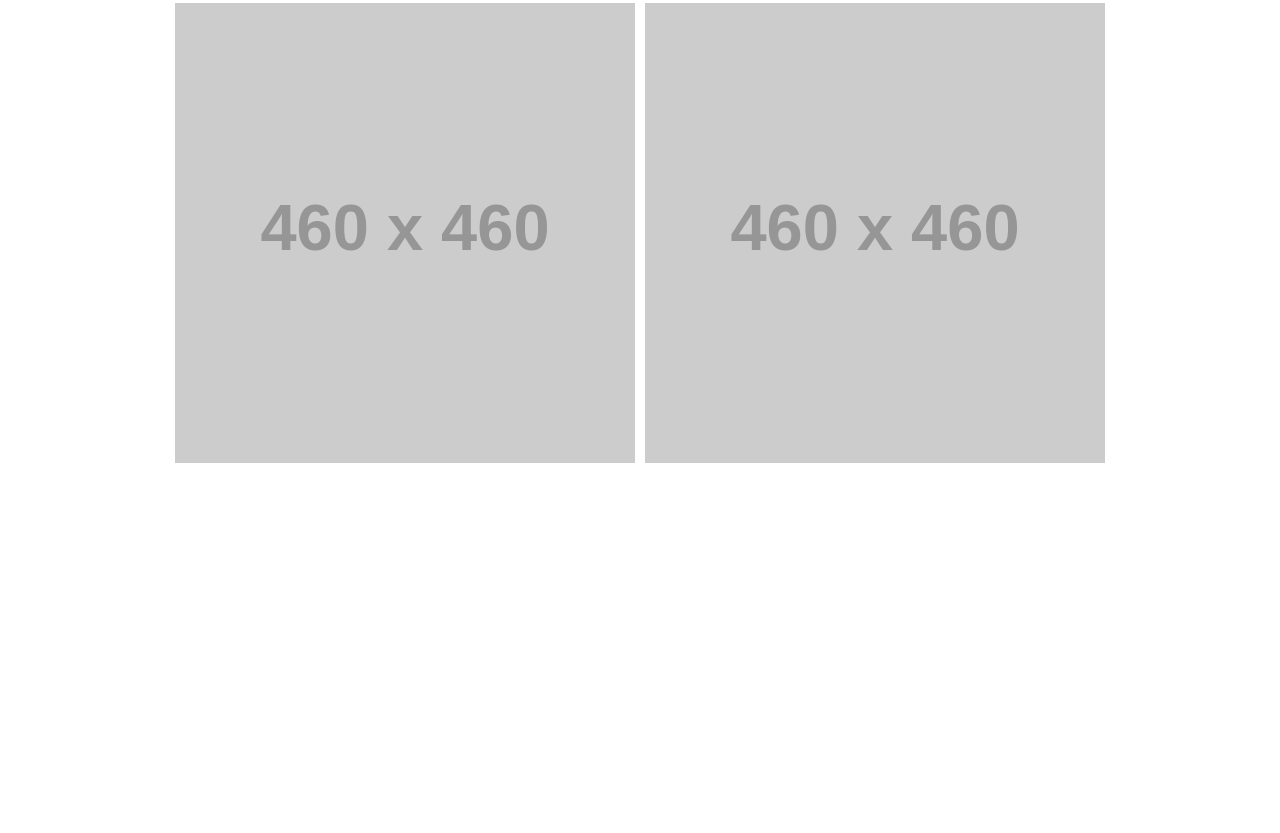
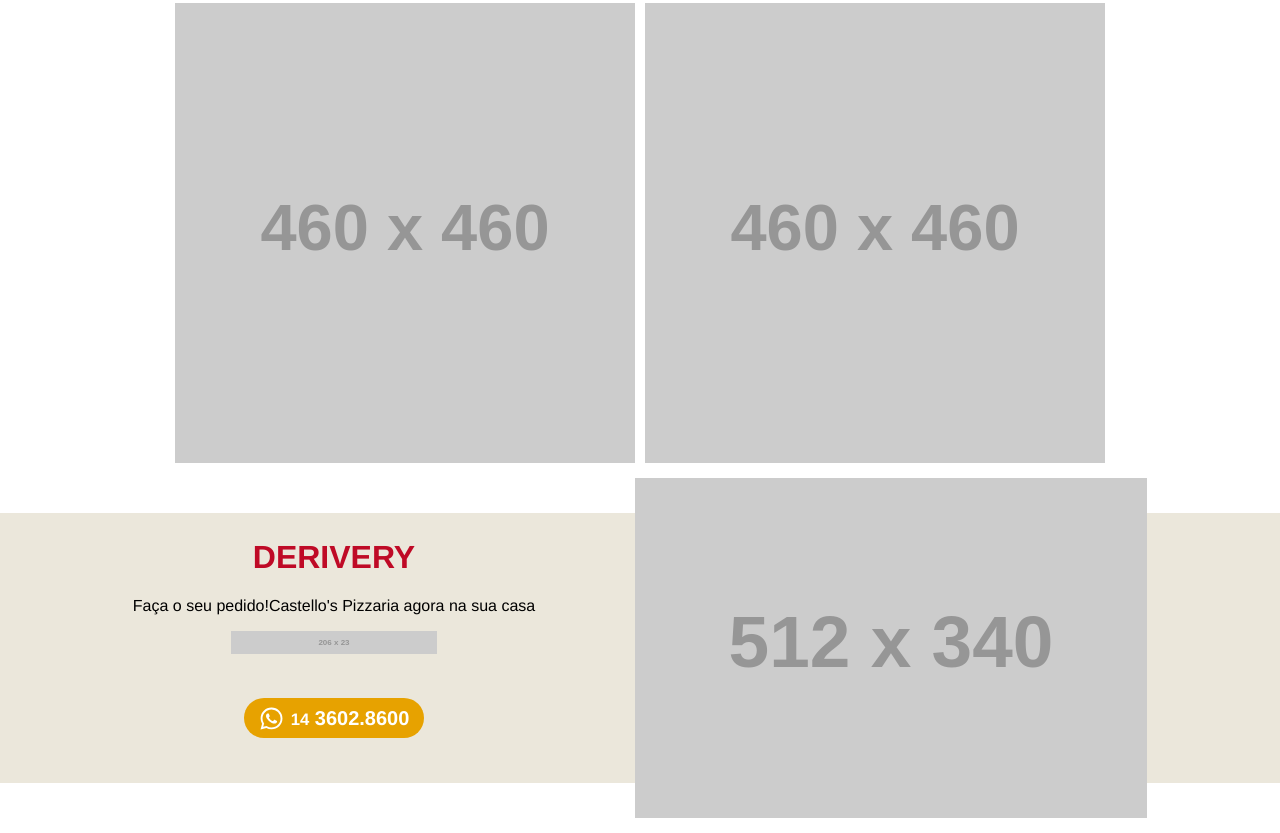
Before and after one commit to LorennaSenai2A/Pizzaria, a plain HTML site: page index.html in a window 1280 px wide. Shown: the part 1586-2419 px from the top of the page. Before the commit the page ends 2049 px from the top, so only its background shows below. Drawn offline with nearby package versions, Linux system fonts and the light colour scheme; placeholder pictures from the web are drawn by us.

Commit message:
delivery

```diff
--- a/css/stylet.css
+++ b/css/stylet.css
@@ -225,3 +225,25 @@ font-family: 'Times New Roman', Times, serif;
   gap: 10px;
   padding-top: 20px;
 }
+
+#Delivery {
+max-height: 270px;
+  background: #ebe7db;
+  margin: 50px 0;
+  display: flex;
+  justify-content: center;
+  align-items: center;
+gap: 100px;
+text-align: center;
+}
+
+#Delivery h1{
+text-transform: uppercase;
+color: #bf0a26;
+font-weight: 900;
+}
+
+#Delivery .sec-menu {
+  justify-content: center;
+  padding: 40px;
+}
--- a/index.html
+++ b/index.html
@@ -1,11 +1,11 @@
 <!DOCTYPE html>
 <html lang="pt-BR">
   <head>
-    <meta charset="UTF-8">
-    <meta name="viewport" content="width=device-width, initial-scale=1.0">
+    <meta charset="UTF-8" />
+    <meta name="viewport" content="width=device-width, initial-scale=1.0" />
     <title>Castello's Pizza</title>
 
-    <link rel="stylesheet" href="./css/stylet.css">
+    <link rel="stylesheet" href="./css/stylet.css" />
   </head>
   <body>
     <div id="page" class="site">
@@ -13,7 +13,7 @@
       <header>
         <div class="container site-header-main">
           <nav id="site-navigation" class="main-navigation">
-                <img src="https://placehold.co/211x58" alt="" height="58px">
+            <img src="https://placehold.co/211x58" alt="" height="58px" />
             <!-- ul>li*4>a -->
             <ul id="menu-principal" class="primary-menu">
               <!-- pode ser escrito em todas línguas -->
@@ -24,8 +24,12 @@
             </ul>
           </nav>
           <div class="sec-menu">
-                <a href="https://api.whatsapp.com/send?phone=551436028600&text=Gostaria de fazer um pedido." target="_blank"
-                class="Zap"> <!-- consumo de api do zap -->
+            <a
+              href="https://api.whatsapp.com/send?phone=551436028600&text=Gostaria de fazer um pedido."
+              target="_blank"
+              class="Zap"
+            >
+              <!-- consumo de api do zap -->
               <div id="btnZap">
                 <ion-icon name="logo-whatsapp"></ion-icon>
                 <b><small>14</small> 3602.8600</b>
@@ -39,29 +43,36 @@
             </a>
           </div>
         </div>
-    </header> <!-- cabeçalho -->
+      </header>
+      <!-- cabeçalho -->
 
-    <main> <!-- principal -->
+      <main>
+        <!-- principal -->
         <a href="https://ifood.com.br" class="iFood" target="_blank">
           <img src="https://placehold.co/165x92" alt="" />
         </a>
 
         <div id="BoasVindas">
-    <img src="https://placehold.co/300x200" alt="">
-<div id= "TextoBoasVindas">
+          <img src="https://placehold.co/300x200" alt="" />
+          <div id="TextoBoasVindas">
             <h4>seja bem vindo a</h4>
             <!-- tamanho da caixa -->
             <h3>CASTELLO'S PIZZA GOURMET</h3>
             <p>
               <!-- paragráfo -->
-    A pizzaria atravessour o A tlântico, conquistou São Paulo e os nossos corações. <br />
-    Na Castello's Pizzaria queremos que voê tenha amelhor experiência ao apreciar todo o sabor de uma verdadeira pizza. Tradição e qualidade que se iniciam desde a escolha minuciosa dos ingredientes, incluindo o preparo artesanal da massa e ambiente para família e amigos.
+              A pizzaria atravessour o A tlântico, conquistou São Paulo e os
+              nossos corações. <br />
+              Na Castello's Pizzaria queremos que voê tenha amelhor experiência
+              ao apreciar todo o sabor de uma verdadeira pizza. Tradição e
+              qualidade que se iniciam desde a escolha minuciosa dos
+              ingredientes, incluindo o preparo artesanal da massa e ambiente
+              para família e amigos.
             </p>
           </div>
         </div>
 
         <div id="Cardapio">
-<img src="https://placehold.co/206x23" alt="">
+          <img src="https://placehold.co/206x23" alt="" />
           <h2>nosso cardápio</h2>
           <p><a href="" class="btnCardapio">conheça nossas delicias</a></p>
           <!-- div>img*4 -->
@@ -72,13 +83,39 @@
             <img src="https://placehold.co/460x460" alt="" />
           </div>
         </div>
+
+        <div id="Delivery">
+          <div>
+            <h1>derivery</h1>
+            <p>Faça o seu pedido!Castello's Pizzaria agora na sua casa</p>
+            <img src="https://placehold.co/206x23" alt="" />
+            <div class="sec-menu">
+              <a
+                href="https://api.whatsapp.com/send?phone=551436028600&text=Gostaria de fazer um pedido."
+                target="_blank"
+                class="Zap"
+              >
+                <!-- consumo de api do zap -->
+                <div id="btnZap">
+                  <ion-icon name="logo-whatsapp"></ion-icon>
+                  <b><small>14</small> 3602.8600</b>
+                </div>
+              </a>
+            </div>
+          </div>
+          <img src="https://placehold.co/512x340" alt="" />
+        </div>
       </main>
 
-    <footer> <!-- rodapé -->
-
-    </footer>
+      <footer><!-- rodapé --></footer>
     </div>
   </body>
-<script type="module" src="https://unpkg.com/ionicons@7.1.0/dist/ionicons/ionicons.esm.js"></script>
-<script nomodule src="https://unpkg.com/ionicons@7.1.0/dist/ionicons/ionicons.js"></script>
+  <script
+    type="module"
+    src="https://unpkg.com/ionicons@7.1.0/dist/ionicons/ionicons.esm.js"
+  ></script>
+  <script
+    nomodule
+    src="https://unpkg.com/ionicons@7.1.0/dist/ionicons/ionicons.js"
+  ></script>
 </html>
```
Lines whose indentation alone changed are shown as unchanged.
